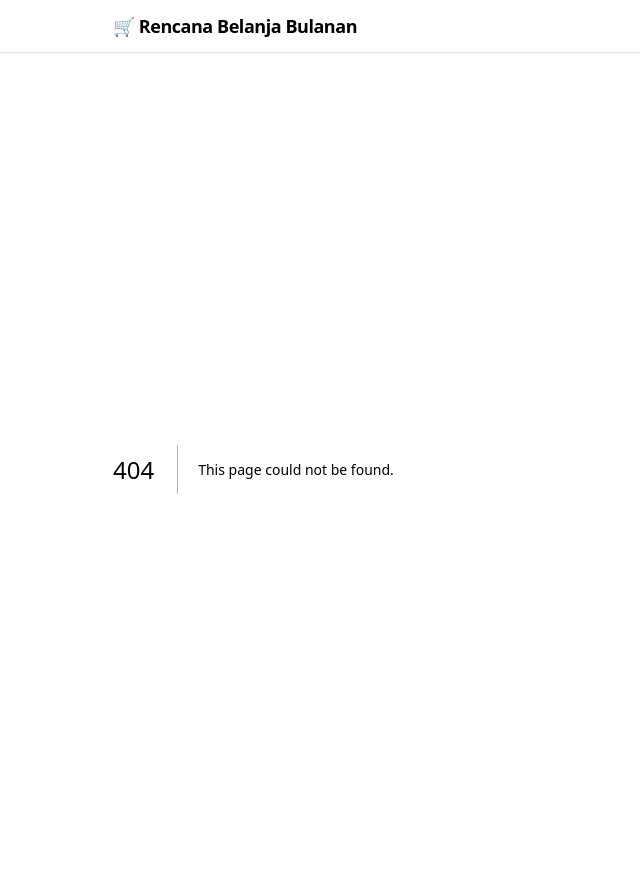
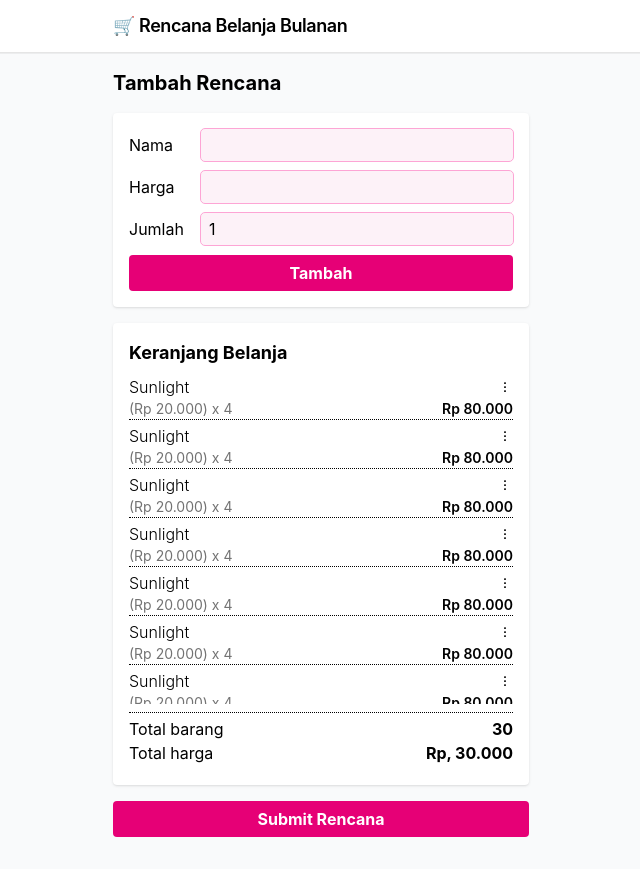
Before and after one commit to rasyidcode/monthly-grocery-planner, a Next.js app in the folder frontend/: page /add-plan in a window 1280 px wide. Before the commit this address had no page. Shown: the whole page, without its empty margins (319-959 px from the left). Built offline with nearby package versions, Linux system fonts and the light colour scheme.

Commit message:
update ui

```diff
--- /dev/null
+++ b/frontend/src/app/add-plan/page.tsx
@@ -0,0 +1,135 @@
+import { EllipsisVerticalIcon } from "@heroicons/react/24/outline";
+
+export default function AddPlanPage() {
+  return (
+    <div className="flex-1 flex flex-col space-y-4 w-full">
+      <h1 className="text-xl font-bold">Tambah Rencana</h1>
+
+      <section className="bg-white shadow p-4 rounded">
+        <form className="flex flex-col space-y-2.5">
+          <div className="flex items-center gap-2">
+            <label htmlFor="name" className="w-16">
+              Nama
+            </label>
+            <input
+              type="text"
+              name="name"
+              className="border-none outline outline-pink-300 rounded flex-1
+              px-2 focus:outline-2 focus:outline-pink-600 py-1 w-full bg-pink-50"
+            />
+          </div>
+          <div className="flex items-center gap-2">
+            <label htmlFor="price" className="w-16">
+              Harga
+            </label>
+            <input
+              type="number"
+              name="price"
+              className="border-none outline outline-pink-300 rounded flex-1
+              px-2 py-1 focus:outline-2 focus:outline-pink-600 w-full bg-pink-50"
+            />
+          </div>
+          <div className="flex items-center gap-2">
+            <label htmlFor="qty" className="w-16">
+              Jumlah
+            </label>
+            <input
+              type="number"
+              name="qty"
+              placeholder="Jumlah"
+              defaultValue={1}
+              className="border-none outline outline-pink-300 rounded flex-1
+              px-2 py-1 focus:outline-2 focus:outline-pink-600 w-full bg-pink-50"
+            />
+          </div>
+          <button className="bg-pink-600 text-white font-bold py-1.5 rounded-sm">
+            Tambah
+          </button>
+        </form>
+      </section>
+
+      <section className="bg-white shadow flex-1 p-4 rounded overflow-hidden flex flex-col space-y-2">
+        <h2 className="text-lg font-bold">Keranjang Belanja</h2>
+        <ul className="flex-1 overflow-y-scroll divide-y divide-dotted space-y-1 h-full w-full">
+          {Array.from({ length: 20 }, (value, index) => index + 1).map(
+            (index) => (
+              <li key={index} className="flex">
+                <div className="flex-1">
+                  <div className="flex items-center justify-between">
+                    <span className="font-light">Sunlight</span>
+                    <button className="active:bg-pink-100 rounded-full">
+                      <EllipsisVerticalIcon className="size-4" />
+                    </button>
+                  </div>
+                  <div className="space-x-2 flex items-center justify-between">
+                    <span className="text-neutral-500 text-sm">
+                      (
+                      {(20000)
+                        .toLocaleString("id-ID", {
+                          currency: "IDR",
+                          style: "currency",
+                        })
+                        .slice(0, -3)}
+                      ) x 4
+                    </span>
+                    <span className="font-semibold text-sm">
+                      {(80000)
+                        .toLocaleString("id-ID", {
+                          currency: "IDR",
+                          style: "currency",
+                        })
+                        .slice(0, -3)}
+                    </span>
+                  </div>
+                </div>
+              </li>
+              //   <li key={index} className="flex items-center gap-2 w-full">
+              //     <label className="w-full">
+              //       <input
+              //         type="text"
+              //         placeholder="Nama"
+              //         className="border-none outline outline-pink-300 bg-pink-50
+              //         text-sm px-1 w-full"
+              //         value="Sabun cuci"
+              //       />
+              //     </label>
+              //     <label className="w-full">
+              //       <input
+              //         type="text"
+              //         placeholder="Harga"
+              //         className="border-none outline outline-pink-300 bg-pink-50 w-full
+              //         text-sm px-1"
+              //         value="Rp. 30,000"
+              //       />
+              //     </label>
+              //     <label className="w-full">
+              //       <input
+              //         type="text"
+              //         placeholder="Jumlah"
+              //         className="border-none outline outline-pink-300 bg-pink-50
+              //         text-sm px-1 max-w-max w-full"
+              //         value={1}
+              //       />
+              //     </label>
+              //     <strong>Rp.78,000</strong>
+              //   </li>
+            )
+          )}
+        </ul>
+        <div className="border-t border-dotted py-1">
+          <div className="flex items-center justify-between">
+            <span>Total barang</span>
+            <strong>30</strong>
+          </div>
+          <div className="flex items-center justify-between">
+            <span>Total harga</span>
+            <strong>Rp, 30.000</strong>
+          </div>
+        </div>
+      </section>
+      <button className="bg-pink-600 text-white font-bold py-1.5 rounded-sm">
+        Submit Rencana
+      </button>
+    </div>
+  );
+}
--- a/frontend/src/app/globals.css
+++ b/frontend/src/app/globals.css
@@ -1 +1,16 @@
 @import "tailwindcss";
+
+@theme {
+  --color-primary: var(--color-pink-500);
+  --color-primary-hover: var(--color-pink-600);
+  --color-accent: var(--color-pink-400);
+  --color-bg: #fff7fa;
+  --color-card: var(--color-white);
+  --color-text: #2d2d2d;
+  --color-text-secondary: var(--color-gray-500);
+  --color-border: var(--color-pink-300);
+  --color-danger: var(--color-red-500);
+
+  --shadow-card: 0 2px 8px rgba(236, 72, 153, 0.1);
+  --font-sans: "Inter", "Poppins", system-ui, sans-serif;
+}
--- a/frontend/src/app/layout.tsx
+++ b/frontend/src/app/layout.tsx
@@ -25,9 +25,12 @@
   return (
     <html lang="en">
       <body
-        className={`${geistSans.variable} ${geistMono.variable} antialiased flex flex-col min-h-screen`}
+        className={`${geistSans.variable} ${geistMono.variable} antialiased flex flex-col min-h-screen bg-gray-50`}
       >
-        <header className="sticky top-0 z-50 border-b border-neutral-200 backdrop-blur-lg shadow-2xs w-full">
+        <header
+          className="sticky top-0 z-50 border-b border-neutral-200 shadow-2xs w-full
+        bg-white"
+        >
           <div className="max-w-md mx-auto px-4 py-3">
             <h1 className="text-lg font-semibold tracking-tight">
               🛒 Rencana Belanja Bulanan
--- a/frontend/src/app/page.tsx
+++ b/frontend/src/app/page.tsx
@@ -1,55 +1,65 @@
-import { PlusCircleIcon } from "@heroicons/react/24/outline";
+import {
+  ArrowLongDownIcon,
+  ArrowLongUpIcon,
+  ChevronUpIcon,
+  PlusCircleIcon,
+  PlusIcon,
+} from "@heroicons/react/24/outline";
+import Link from "next/link";
 
 export default async function Home() {
   const date = new Date();
-  const currentMonth = date.getMonth() + 1;
-  const nextMonth = currentMonth + 1;
-  const year = date.getFullYear();
-  const response = await fetch(
-    `${process.env.BACKEND_API_URL}/api/plans?year=${year}&month=${nextMonth}`,
-    {
-      headers: {
-        authorization:
-          "Bearer eyJhbGciOiJIUzI1NiIsInR5cCI6IkpXVCJ9.eyJpZCI6MSwiZW1haWwiOiJhamFwcm8wN0BnbWFpbC5jb20iLCJpYXQiOjE3NTk0OTg5OTEsImV4cCI6MTc2MDEwMzc5MX0.izjvoCcl1SE7dyC9_9nKIIPff2lcTKxjHOMnIuTH5h4",
-      },
-    }
-  );
-  if (!response.ok) {
-    return <h1>Something went wrong</h1>;
-  }
+  // const currentMonth = date.getMonth() + 1;
+  // const nextMonth = currentMonth + 1;
+  // const year = date.getFullYear();
+  // const response = await fetch(
+  //   `${process.env.BACKEND_API_URL}/api/plans?year=${year}&month=${nextMonth}`,
+  //   {
+  //     headers: {
+  //       authorization:
+  //         "Bearer eyJhbGciOiJIUzI1NiIsInR5cCI6IkpXVCJ9.eyJpZCI6MSwiZW1haWwiOiJhamFwcm8wN0BnbWFpbC5jb20iLCJpYXQiOjE3NTk0OTg5OTEsImV4cCI6MTc2MDEwMzc5MX0.izjvoCcl1SE7dyC9_9nKIIPff2lcTKxjHOMnIuTH5h4",
+  //     },
+  //   }
+  // );
+  // if (!response.ok) {
+  //   return <h1>Something went wrong</h1>;
+  // }
 
-  const currentPlan = await response.json();
-  console.log(currentPlan);
+  // const currentPlan = await response.json();
+  // console.log(currentPlan);
 
-  const prevMonthPlan = null;
+  // const prevMonthPlan = null;
   return (
     <div className="flex flex-col flex-1 gap-5">
-      <section className="flex-1 flex flex-col">
-        <h2 className="text-sm font-normal text-neutral-600">
-          Rencana saat ini
-        </h2>
+      <section className="flex flex-col">
+        <div className="flex items-center justify-between">
+          <h2 className="text-sm font-normal text-neutral-600">
+            Rencana saat ini
+          </h2>
+          <Link
+            href="/add-plan"
+            className="text-sm font-semibold bg-pink-600 text-white px-2
+            rounded-sm"
+          >
+            Tambah Rencana
+          </Link>
+        </div>
         {/* No plan */}
         {/* <div
-          className="mt-2 flex flex-col items-center justify-center flex-1 gap-1
-        border border-neutral-300 border-dotted rounded-sm"
+          className="mt-2 flex flex-col items-center justify-center flex-1
+         rounded-sm bg-white shadow p-4"
         >
-          <p>Tidak ada rencana</p>
-          <button
-            className="text-sm font-bold bg-neutral-950 text-neutral-100 px-2
-           py-1 rounded-sm flex items-center justify-center gap-2"
-          >
-            <PlusCircleIcon className="size-6" />
-            Tambah Rencana
-          </button>
+          <p className="text-sm font-light">Tidak ada rencana</p>
         </div> */}
 
         {/* Planning */}
-        <div
-          className="mt-2 flex flex-col flex-1 border border-neutral-300 border-dotted rounded-sm
-        p-4"
+        {/* Shopping button only active on first day of next month*/}
+        {/* <div
+          className="mt-2 flex flex-col rounded-sm
+        p-4 shadow bg-white"
         >
-          <h1 className="text-2xl font-bold">November 2025</h1>
-          <hr />
+          <h1 className="text-xl font-bold">November 2025</h1>
+          <hr className="border-neutral-500 border-dotted" />
           <div className="mt-4">
             <div className="flex items-baseline justify-between">
               <h2>Prediksi total harga</h2>
@@ -60,7 +70,6 @@
               <strong>69</strong>
             </div>
             <div className="flex gap-2 mt-4">
-              {/*Only active on first day of next month*/}
               <button className="flex-1 bg-pink-600 text-white font-bold py-1.5 rounded-sm">
                 Mulai belanja
               </button>
@@ -72,15 +81,69 @@
               </button>
             </div>
           </div>
-        </div>
-        <div></div>
+        </div> */}
+
+        {/* Shopping */}
+
+        {/* Completed */}
+        {/* <div
+          className="mt-2 flex flex-col rounded-sm
+        p-4 shadow bg-white"
+        >
+          <h1 className="text-xl font-bold">November 2025</h1>
+          <hr className="border-neutral-500 border-dotted" />
+          <div className="mt-4">
+            <div className="flex flex-col">
+              <div className="flex items-center justify-between">
+                <h2>Total harga</h2>
+                <div className="flex items-center">
+                  <ArrowLongDownIcon className="size-4 text-green-500" />
+                  <strong className="text-green-600">Rp. 520,000</strong>
+                </div>
+              </div>
+              <div className="flex items-center justify-between">
+                <h2 className="text-xs text-neutral-500">
+                  (Prediksi total harga)
+                </h2>
+                <strong className="text-xs text-neutral-500">
+                  (Rp. 560,000)
+                </strong>
+              </div>
+            </div>
+            <div className="flex flex-col">
+              <div className="flex justify-between items-center">
+                <h2>Jumlah barang</h2>
+                <div className="flex items-center">
+                  <ArrowLongUpIcon className="size-4 text-red-600" />
+                  <strong className="text-red-500">69</strong>
+                </div>
+              </div>
+              <div className="flex items-center justify-between">
+                <h2 className="text-xs text-neutral-500">
+                  (Prediksi jumlah barang)
+                </h2>
+                <strong className="text-xs text-neutral-500">(59)</strong>
+              </div>
+            </div>
+            <div className="flex gap-2 mt-4">
+              <button
+                className="flex-1 border-pink-600 border-2 text-pink-600 font-bold
+              rounded-sm py-1.5"
+              >
+                Lihat detail
+              </button>
+            </div>
+          </div>
+        </div> */}
       </section>
 
-      <section className="flex-1 flex flex-col">
-        <h2 className="text-sm font-normal text-neutral-600">Bulan kemarin</h2>
+      <section className="flex flex-col">
+        <h2 className="text-sm font-normal text-neutral-600">
+          Rencana sebelumnya
+        </h2>
         <div
           className="mt-2 flex flex-col items-center justify-center flex-1 gap-1
-        border border-neutral-300 border-dotted rounded-sm"
+        border border-neutral-300 border-dotted rounded-sm bg-white"
         >
           <p>Tidak ada rencana</p>
         </div>
```
